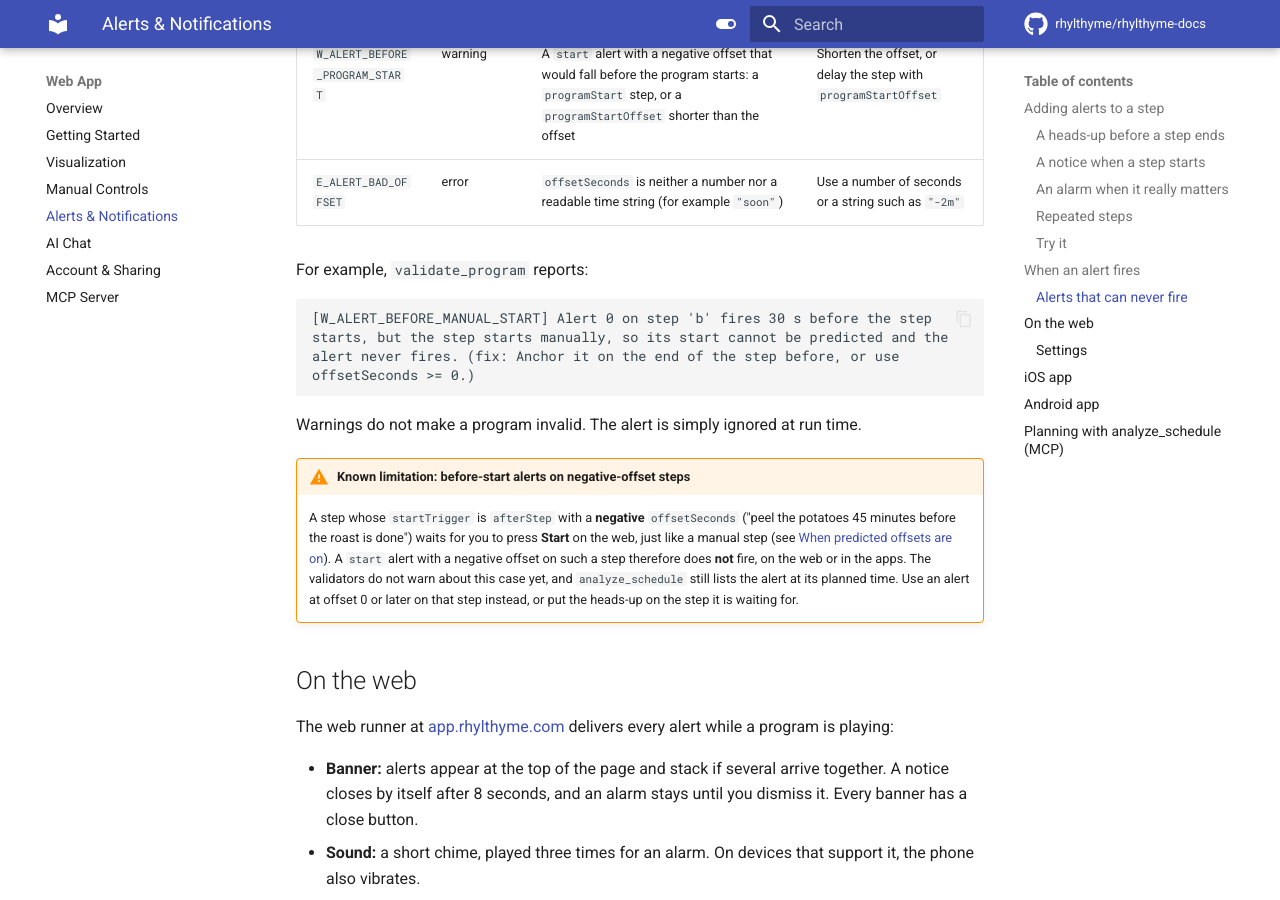
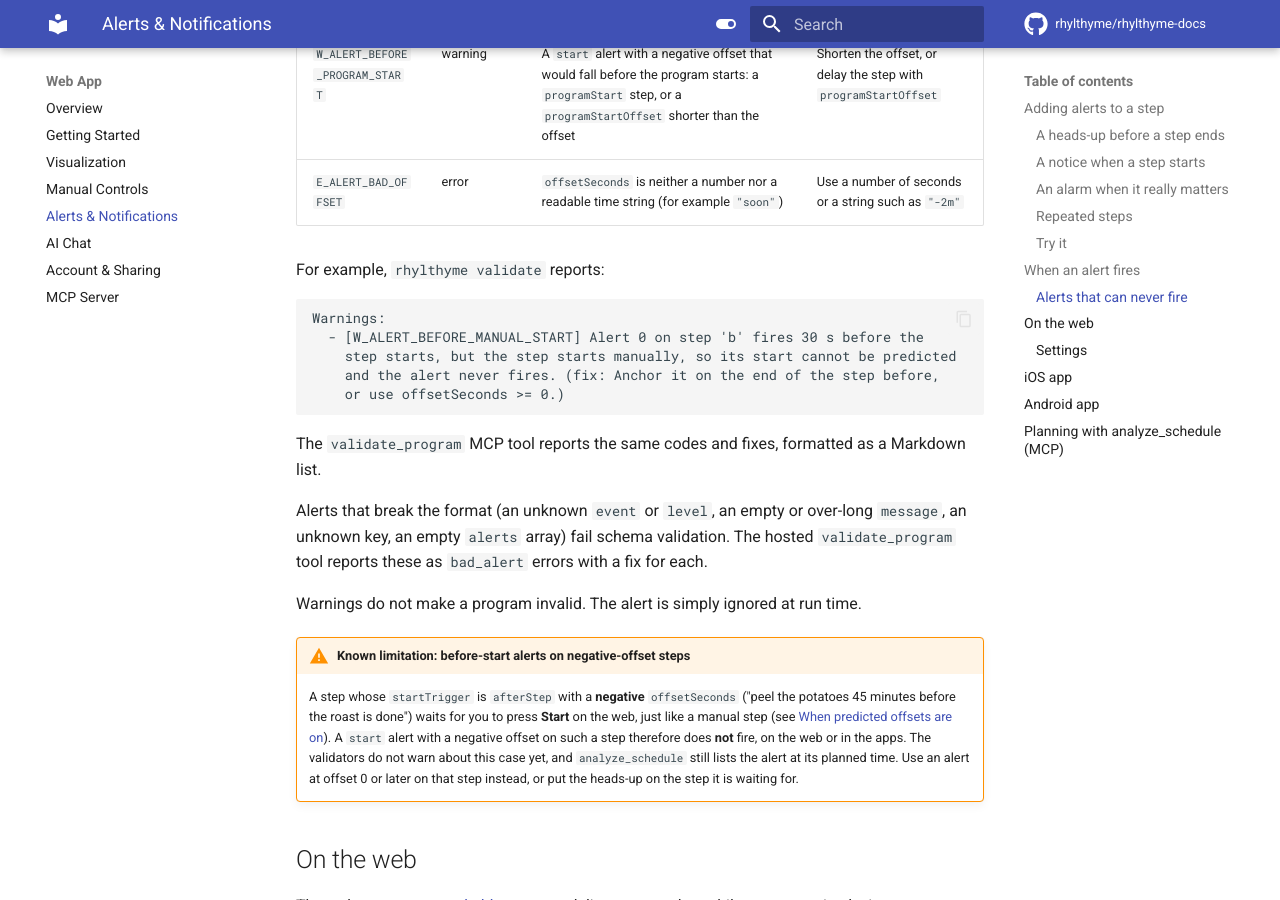
Before and after one commit to rhylthyme/rhylthyme-docs, an MkDocs documentation site: the page built from docs/web-app/alerts.md, in a window 1280 px wide and 900 px high, scrolled down 3698 px. Built offline with MkDocs 1.6.1 and Material for MkDocs 9.7.7, drawn with Linux system fonts in a browser that asks for light colours; comment, search, counter and statistics services are not loaded; the version menu is left out; some of the changed text lies outside the part shown.

Commit message:
Alerts docs: correct validator output sample, alarm level, bad_alert
The sample warning text is the format of `rhylthyme validate`, not of the
validate_program MCP tool. The level row now says what an alarm does on
the web (sticky banner, triple chime), and malformed alerts are covered
(schema errors; bad_alert in the hosted validate_program).

Co-Authored-By: Claude Opus 5.5 <noreply@anthropic.com>

````diff
--- a/docs/web-app/alerts.md
+++ b/docs/web-app/alerts.md
@@ -35,7 +35,7 @@ offset):
 | `event` | yes | | `"start"` or `"end"`: the moment of this step the alert is anchored to |
 | `offsetSeconds` | no | `0` | Seconds from that moment: a number (`-120`) or a time string (`"-2m"`, `"30s"`, `"1h30m"`). Negative is before, positive is after |
 | `message` | no | see below | Plain text, 1 to 200 characters |
-| `level` | no | `"notice"` | `"notice"` or `"alarm"`. An alarm can ring as a device alarm in the apps when the person has turned on **Use Alarms**. Otherwise it is shown like a notice, except that the web banner stays until dismissed |
+| `level` | no | `"notice"` | `"notice"` or `"alarm"`. An alarm can ring as a device alarm in the apps when the person has turned on **Use Alarms**. On the web an alarm banner stays until dismissed and the chime plays three times |
 
 The full field reference is in the
 [Program Schema Reference](../development/schema.md#alerts). Alerts need
@@ -146,14 +146,23 @@ tool) warn about them:
 | `W_ALERT_BEFORE_PROGRAM_START` | warning | A `start` alert with a negative offset that would fall before the program starts: a `programStart` step, or a `programStartOffset` shorter than the offset | Shorten the offset, or delay the step with `programStartOffset` |
 | `E_ALERT_BAD_OFFSET` | error | `offsetSeconds` is neither a number nor a readable time string (for example `"soon"`) | Use a number of seconds or a string such as `"-2m"` |
 
-For example, `validate_program` reports:
+For example, `rhylthyme validate` reports:
 
 ```
-[W_ALERT_BEFORE_MANUAL_START] Alert 0 on step 'b' fires 30 s before the step
-starts, but the step starts manually, so its start cannot be predicted and the
-alert never fires. (fix: Anchor it on the end of the step before, or use
-offsetSeconds >= 0.)
+Warnings:
+  - [W_ALERT_BEFORE_MANUAL_START] Alert 0 on step 'b' fires 30 s before the
+    step starts, but the step starts manually, so its start cannot be predicted
+    and the alert never fires. (fix: Anchor it on the end of the step before,
+    or use offsetSeconds >= 0.)
 ```
+
+The `validate_program` MCP tool reports the same codes and fixes, formatted
+as a Markdown list.
+
+Alerts that break the format (an unknown `event` or `level`, an empty or
+over-long `message`, an unknown key, an empty `alerts` array) fail schema
+validation. The hosted `validate_program` tool reports these as `bad_alert`
+errors with a fix for each.
 
 Warnings do not make a program invalid. The alert is simply ignored at run
 time.
````
